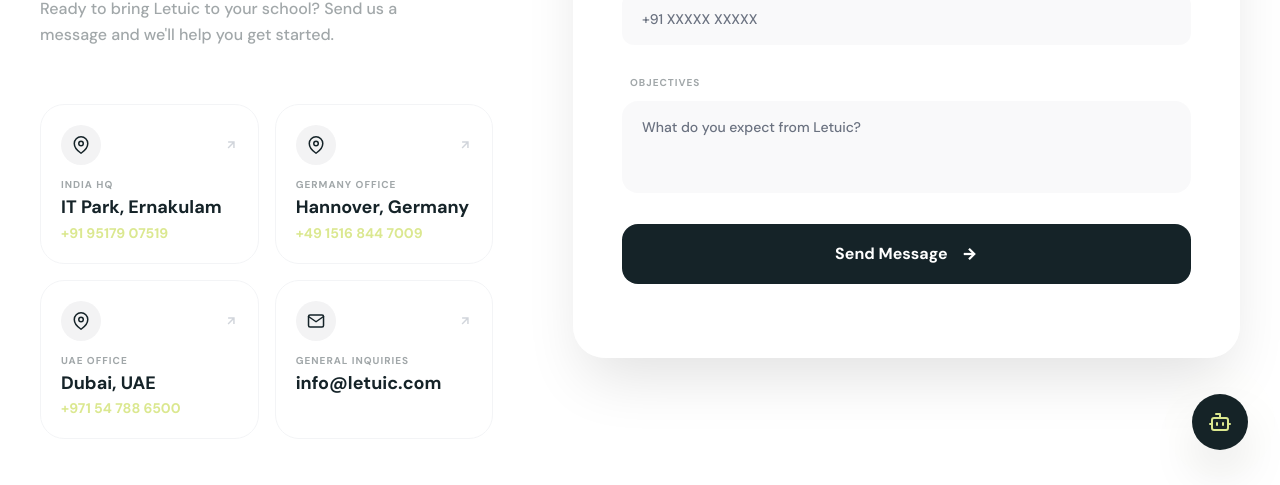
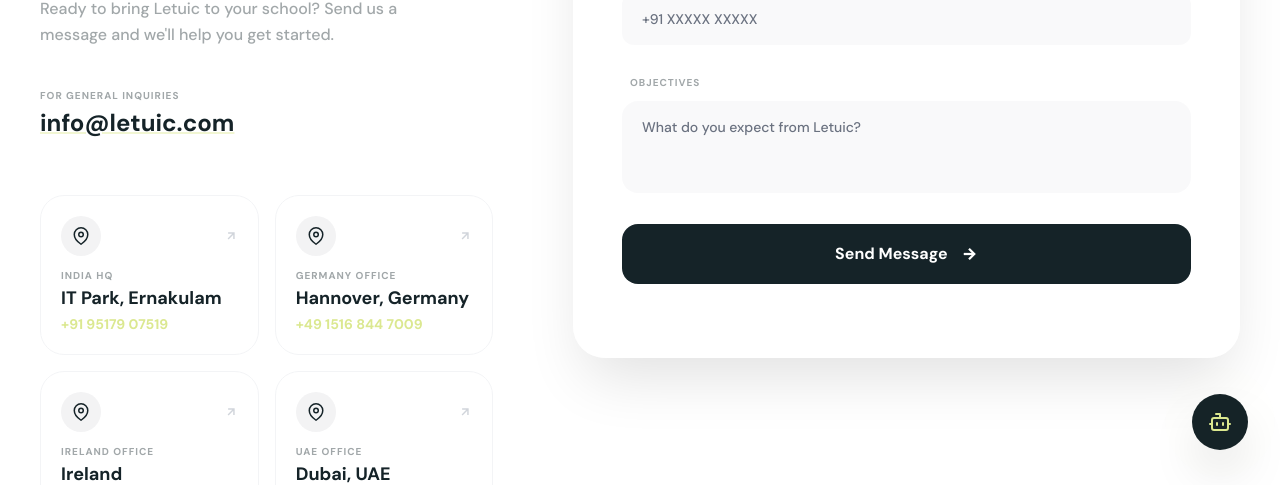
Before and after one commit to i-ap5/Letuic, a React (Vite) app: page /contact in a window 1280 px wide. Shown: the part 318-803 px from the top of the page. Built offline with nearby package versions, Linux system fonts and the light colour scheme; no server answers.

Commit message:
Added About us page

```diff
--- a/components/Contact.tsx
+++ b/components/Contact.tsx
@@ -120,6 +120,16 @@
           <p className="text-base text-navy-custom/40 font-medium leading-relaxed max-w-sm">
             Ready to bring Letuic to your school? Send us a message and we'll help you get started.
           </p>
+          <div className="mt-4 space-y-1">
+            <p className="text-[10px] font-black uppercase tracking-widest text-navy-custom/40">
+              For general inquiries
+            </p>
+            <p className="text-xl md:text-2xl font-black text-navy-custom">
+              <a href="mailto:info@letuic.com" className="hover:text-primary transition-colors underline decoration-2 decoration-primary/40 hover:decoration-primary">
+                info@letuic.com
+              </a>
+            </p>
+          </div>
 
           <div className="space-y-6 pt-4">
             <div className="grid grid-cols-1 sm:grid-cols-2 gap-4">
@@ -139,17 +149,18 @@
                   icon: <svg width="24" height="24" viewBox="0 0 24 24" fill="none" stroke="currentColor" strokeWidth="2" strokeLinecap="round" strokeLinejoin="round"><path d="M21 10c0 7-9 13-9 13s-9-6-9-13a9 9 0 0 1 18 0z"></path><circle cx="12" cy="10" r="3"></circle></svg>
                 },
                 {
+                  label: 'Ireland Office',
+                  address: 'Ireland',
+                  phone: '+353 89 438 9852',
+                  href: 'tel:+353894389852',
+                  icon: <svg width="24" height="24" viewBox="0 0 24 24" fill="none" stroke="currentColor" strokeWidth="2" strokeLinecap="round" strokeLinejoin="round"><path d="M21 10c0 7-9 13-9 13s-9-6-9-13a9 9 0 0 1 18 0z"></path><circle cx="12" cy="10" r="3"></circle></svg>
+                },
+                {
                   label: 'UAE Office',
                   address: 'Dubai, UAE',
                   phone: '+971 54 788 6500',
                   href: 'tel:+971547886500',
                   icon: <svg width="24" height="24" viewBox="0 0 24 24" fill="none" stroke="currentColor" strokeWidth="2" strokeLinecap="round" strokeLinejoin="round"><path d="M21 10c0 7-9 13-9 13s-9-6-9-13a9 9 0 0 1 18 0z"></path><circle cx="12" cy="10" r="3"></circle></svg>
-                },
-                {
-                  label: 'General Inquiries',
-                  address: 'info@letuic.com',
-                  href: 'mailto:info@letuic.com',
-                  icon: <svg width="24" height="24" viewBox="0 0 24 24" fill="none" stroke="currentColor" strokeWidth="2" strokeLinecap="round" strokeLinejoin="round"><path d="M4 4h16c1.1 0 2 .9 2 2v12c0 1.1-.9 2-2 2H4c-1.1 0-2-.9-2-2V6c0-1.1.9-2 2-2z"></path><polyline points="22,6 12,13 2,6"></polyline></svg>
                 }
               ].map((item, i) => {
                 const Wrapper = item.href ? 'a' : 'div';
```
